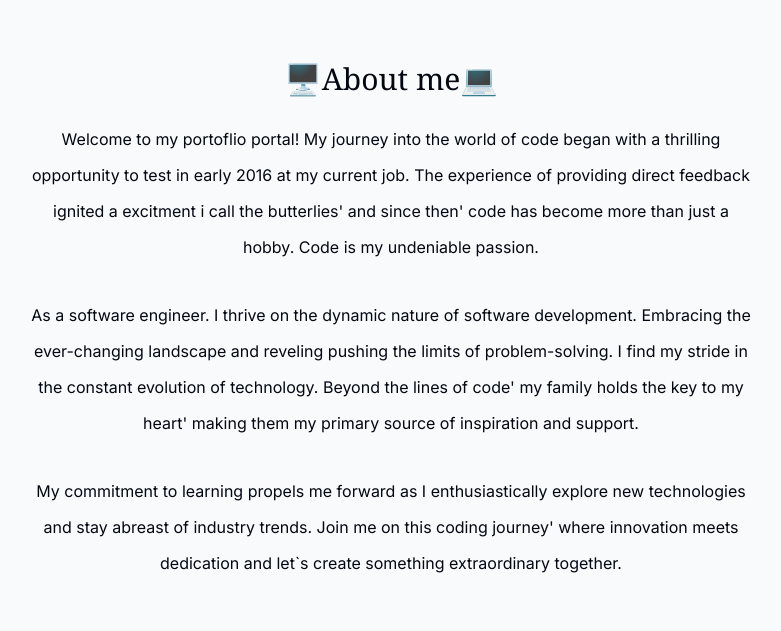
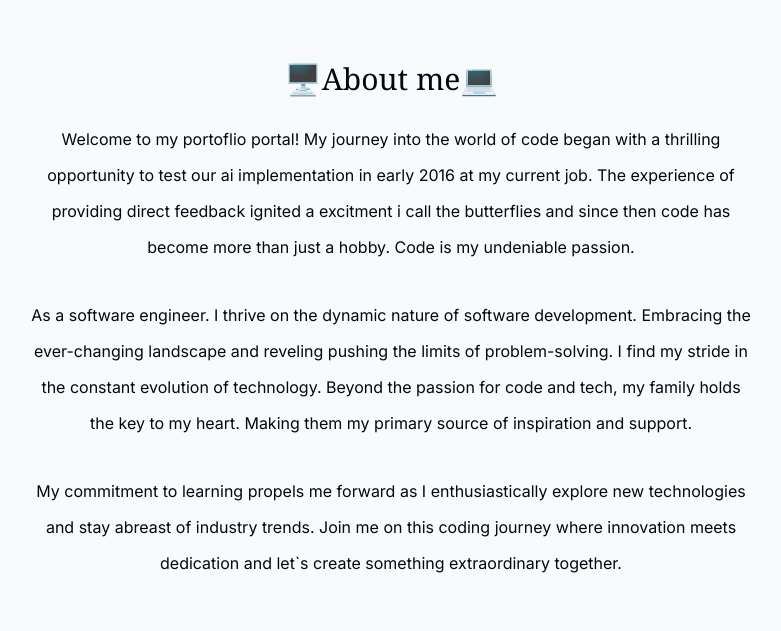
Before and after one commit to addicted2crypto/new_portfolio, a Next.js app: page / in a window 1280 px wide. Shown: the part 900-1531 px from the top of the page, without its empty margins (249-1030 px from the left). Built offline with nearby package versions, Linux system fonts and the light colour scheme; no server answers.

Commit message:
Spelling errors

```diff
--- a/src/app/components/about-me.tsx
+++ b/src/app/components/about-me.tsx
@@ -18,8 +18,8 @@ export default function AboutMe() {
        >
          <SectionHeader>About me</SectionHeader>
         <p className='mb-8'>
-        Welcome to my portoflio portal! My journey into the world of code began with a thrilling opportunity to test in early 2016 at my current job.
-        The experience of providing direct feedback ignited a excitment i call the butterlies&#39; and since then&#39; code has become more than just a hobby. Code is my undeniable passion.
+        Welcome to my portoflio portal! My journey into the world of code began with a thrilling opportunity to test our ai implementation in early 2016 at my current job.
+        The experience of providing direct feedback ignited a excitment i call the butterflies and since then code has become more than just a hobby. Code is my undeniable passion.
 
 
 
@@ -28,12 +28,12 @@ export default function AboutMe() {
 
         <p className='mb-8'>
         As a software engineer. I thrive on the dynamic nature of software development. Embracing the ever-changing landscape and reveling pushing the limits of problem-solving.
-        I find my stride in the constant evolution of technology. Beyond the lines of code&#39; my family holds the key to my heart&#39; making them my primary source of inspiration and support.
+        I find my stride in the constant evolution of technology. Beyond the passion for code and tech, my family holds the key to my heart. Making them my primary source of inspiration and support.
 
 
         </p>
         <p className='mb-8'>
-        My commitment to learning propels me forward as I enthusiastically explore new technologies and stay abreast of industry trends. Join me on this coding journey&#39; where
+        My commitment to learning propels me forward as I enthusiastically explore new technologies and stay abreast of industry trends. Join me on this coding journey where
         innovation meets dedication and let`s create something extraordinary together.
 
         </p>
```
